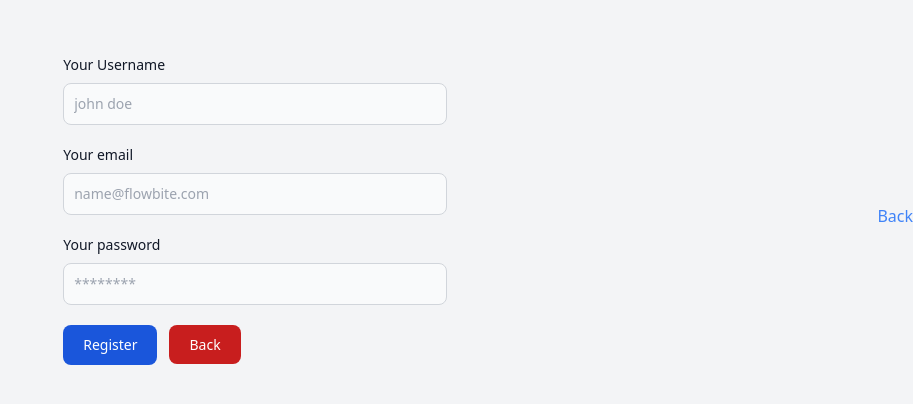
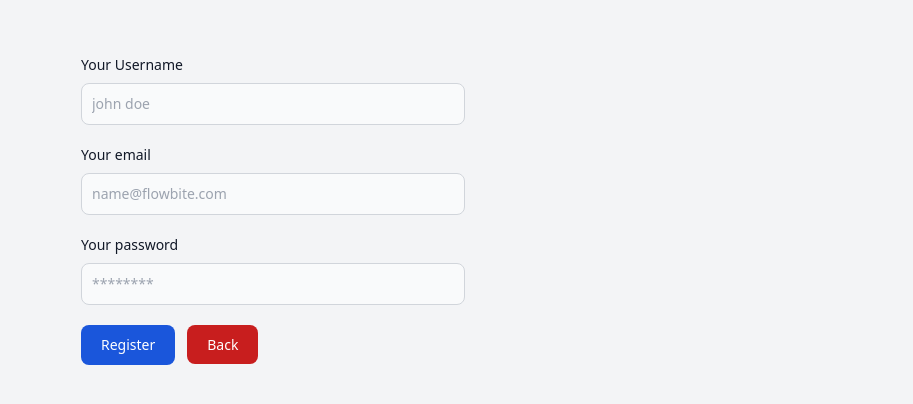
Before and after one commit to Vinay-Kotiya/frontEndDrive, a React (Vite) app: page /user/register in a window 1280 px wide. Shown: the part 190-594 px from the top of the page, without its empty margins (367-1280 px from the left). Built offline with nearby package versions, Linux system fonts and the light colour scheme.

Commit message:
Remove redundant "Back" link from Register component

```diff
--- a/components/Register.jsx
+++ b/components/Register.jsx
@@ -109,9 +109,6 @@ const Register = () => {
             Back
           </a>
         </form>
-        <a href="/user/login" className="text-blue-500 mt-3 flex">
-          Back
-        </a>
       </div>
     </>
   );
```
